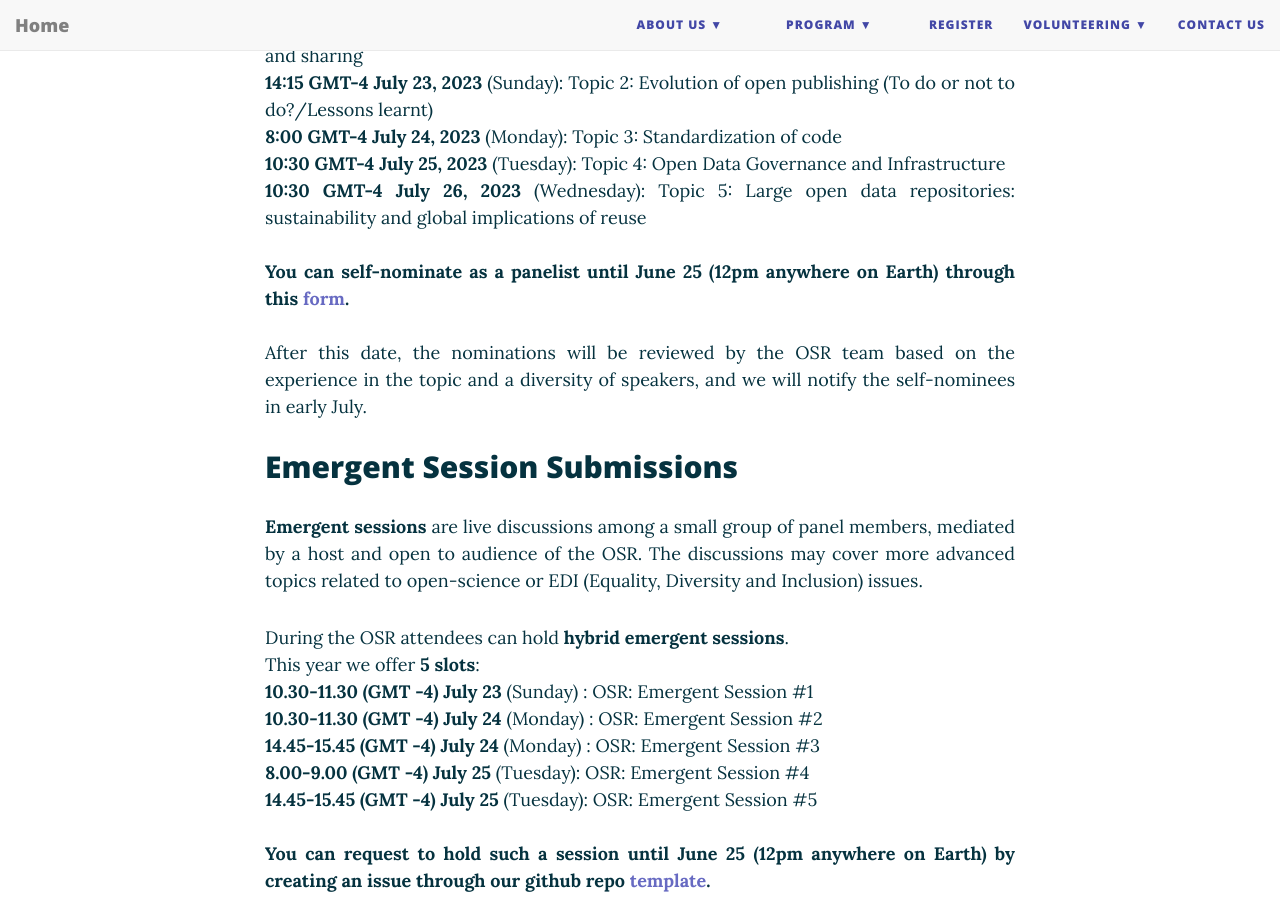
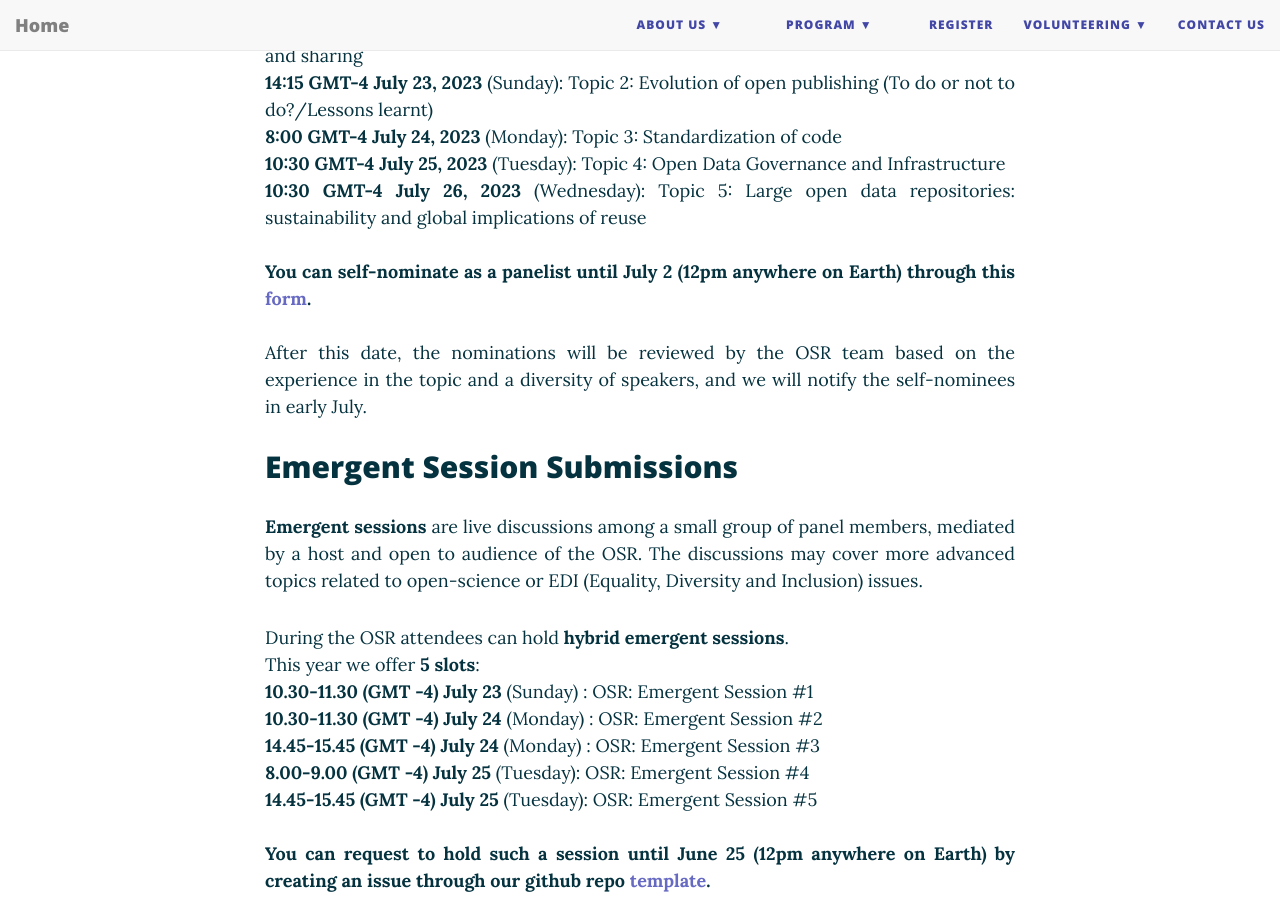
Before and after one commit to ohbm/osr2023, a Jekyll site: the page built from submit.md, in a window 1280 px wide and 900 px high, scrolled down 870 px. Built offline with Jekyll 4.4.1, drawn with Linux system fonts in a browser that asks for light colours; nearby versions of some CDN libraries.

Commit message:
Update submit.md

```diff
--- a/submit.md
+++ b/submit.md
@@ -34,7 +34,7 @@
 **10:30 GMT-4 July 25, 2023** (Tuesday): Topic 4: Open Data Governance and Infrastructure <br>
 **10:30 GMT-4 July 26, 2023** (Wednesday): Topic 5: Large open data repositories: sustainability and global implications of reuse <br><br>
 
-**You can self-nominate as a panelist until June 25 (12pm anywhere on Earth) through this [form](https://forms.office.com/r/sWBzuATwDp){:target="_blank"}.**<br> <br>
+**You can self-nominate as a panelist until July 2 (12pm anywhere on Earth) through this [form](https://forms.office.com/r/sWBzuATwDp){:target="_blank"}.**<br> <br>
 After this date, the nominations will be reviewed by the OSR team based on the experience in the topic and a diversity of speakers, and we will notify the self-nominees in early July. <br>
 </p>
 {::options parse_block_html="false" /}
```
